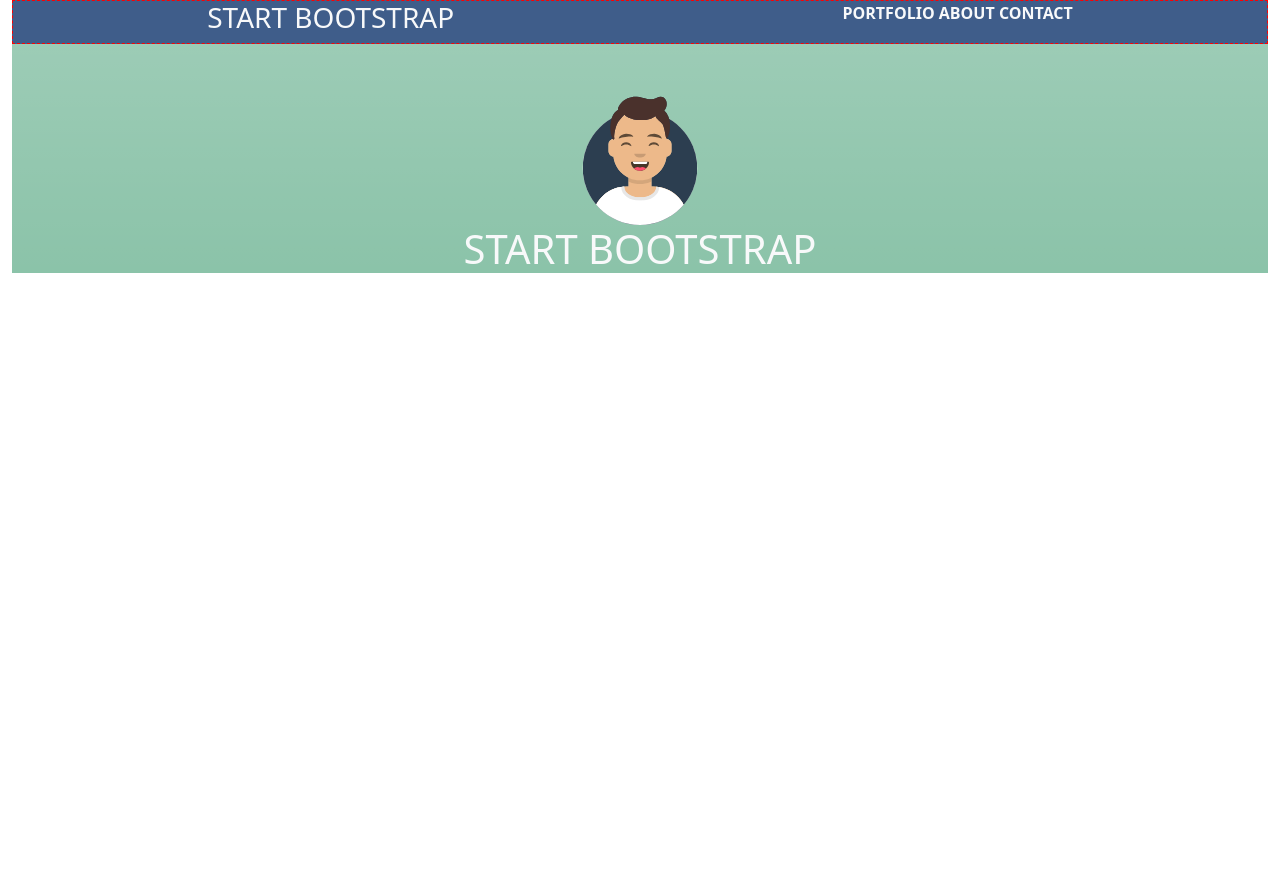
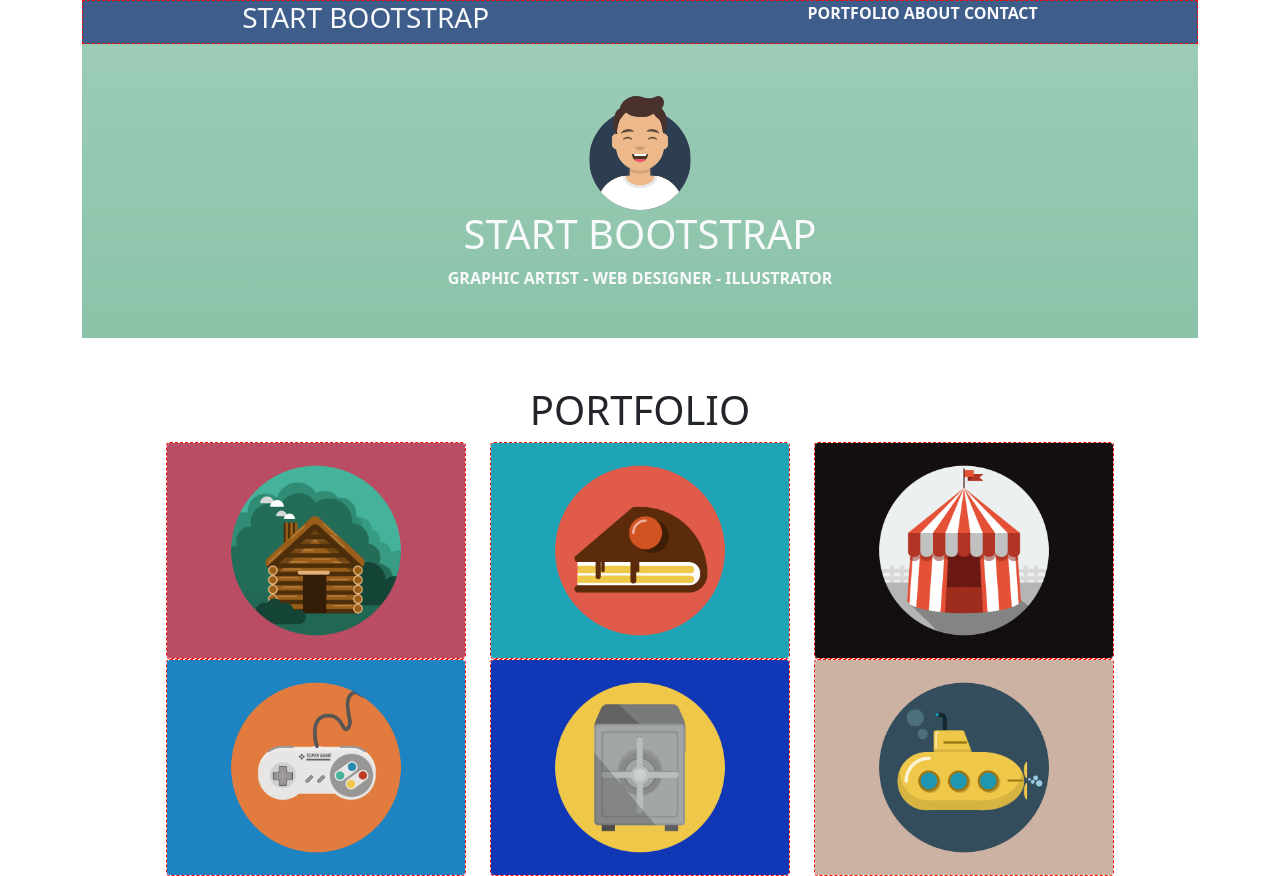
Before and after one commit to Debby95/html-css-bootstrap-freelancer, a plain HTML site: page index.html in a window 1280 px wide. Before the commit the page ends 800 px from the top, so only its background shows below. Drawn offline with nearby package versions, Linux system fonts and the light colour scheme.

Commit message:
Crea section cards

```diff
--- a/index.html
+++ b/index.html
@@ -10,7 +10,8 @@
     <title>Document</title>
 </head>
 <body>
-    <nav class="container-fluid">
+    <!-- nav -->
+    <nav class="container-lg container-md container-sm">
         <div class="title d-flex justify-content-around">
             <h3 class="text-light">START BOOTSTRAP</h3>
 
@@ -22,20 +23,66 @@
         </div>
     </nav>
 
-    <main class="container-fluid ">
+    <main>
 
-        <div class="bg-color bg-success bg-gradient bg-opacity-50">
-            <div class="d-flex justify-content-center pt-5 ">
-                <img class="avatar" src="img/avatar.svg" alt="">
+        <div class="container-lg container-md container-sm">
+            <!-- container lightgreen woth avatar -->
+            <div class="bg-color bg-success bg-gradient bg-opacity-50">
+                <div class="d-flex justify-content-center pt-5 ">
+                    <img class="avatar" src="img/avatar.svg" alt="">
+                </div>
 
-            </div>
-            <div>
-                <h1 class="text-light d-flex justify-content-center">START BOOTSTRAP</h1>
+                <!-- text under avatar -->
+                <div>
+                    <h1 class="text-light d-flex justify-content-center">START BOOTSTRAP</h1>
+                </div>
+
+                <!-- text under star -->
+                <div class="text-center fw-bold text-light pb-5">
+                    <span>GRAPHIC ARTIST - WEB DESIGNER - ILLUSTRATOR </span>
+                </div>
             </div>
         </div>
 
+        <div class="container-lg container-md container-sm ">
+            <!-- container white with cards -->
+            <div>
+                <div>
+                    <h1 class="d-flex justify-content-center pt-5">PORTFOLIO</h1>
+                </div>
 
+                <div class="d-flex justify-content-center">
+                    <!-- cards first row -->
+                    <div class="row">
+                        <div class="col">
+                            <img class="card" src="img/cabin.png" class="card-img-top" alt="...">
+                        </div>
+                        <div class="col">
+                            <img class="card" src="img/cake.png" class="card-img-top" alt="...">
+                        </div>
+                        <div class="col">
+                            <img class="card" src="img/circus.png" class="card-img-top" alt="...">
+                        </div>
+                    </div>
+                </div>
 
+                <div class="d-flex justify-content-center">
+                    <!-- cards second row -->
+                    <div class="row">
+                        <div class="col">
+                            <img class="card" src="img/game.png" class="card-img-top" alt="...">
+                        </div>
+                        <div class="col">
+                            <img class="card" src="img/safe.png" class="card-img-top" alt="...">
+                        </div>
+                        <div class="col">
+                            <img class="card" src="img/submarine.png" class="card-img-top" alt="...">
+                        </div>
+                    </div>
+                </div>
+
+            </div>
+        </div>
     </main>
 </body>
 </html>
--- a/styles.css
+++ b/styles.css
@@ -11,3 +11,8 @@ a {
 .avatar {
     width: 10%;
 }
+
+.card {
+    border: 1px dashed red;
+    width: 300px;
+}
```
Also changed, not shown: img/cabin.png (added), img/cake.png (added), img/circus.png (added), img/game.png (added), img/safe.png (added), img/submarine.png (added).
